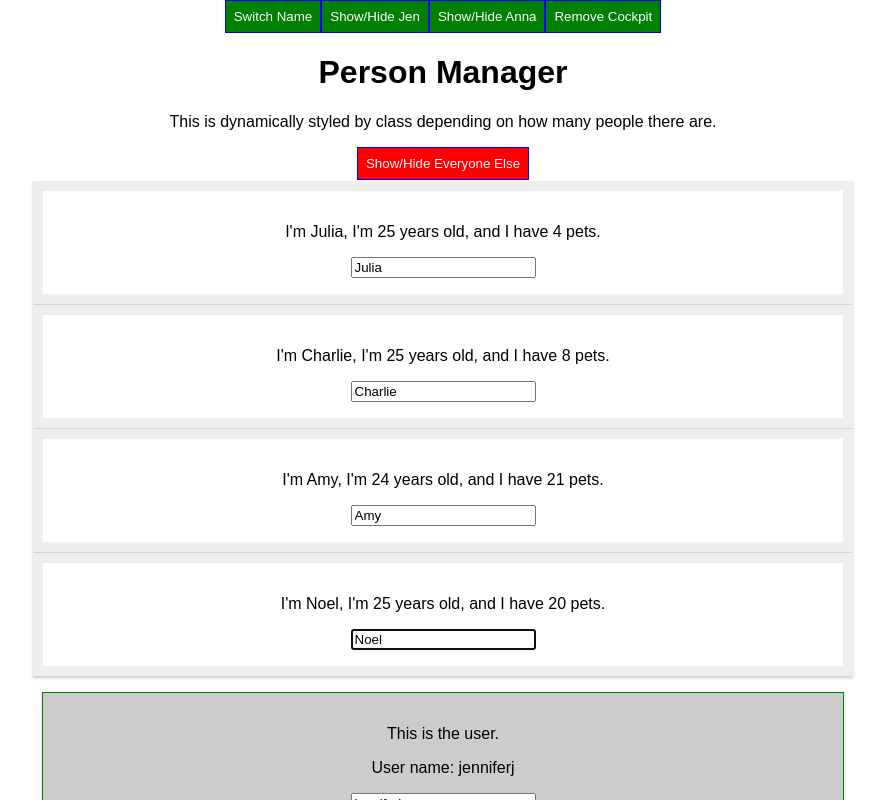
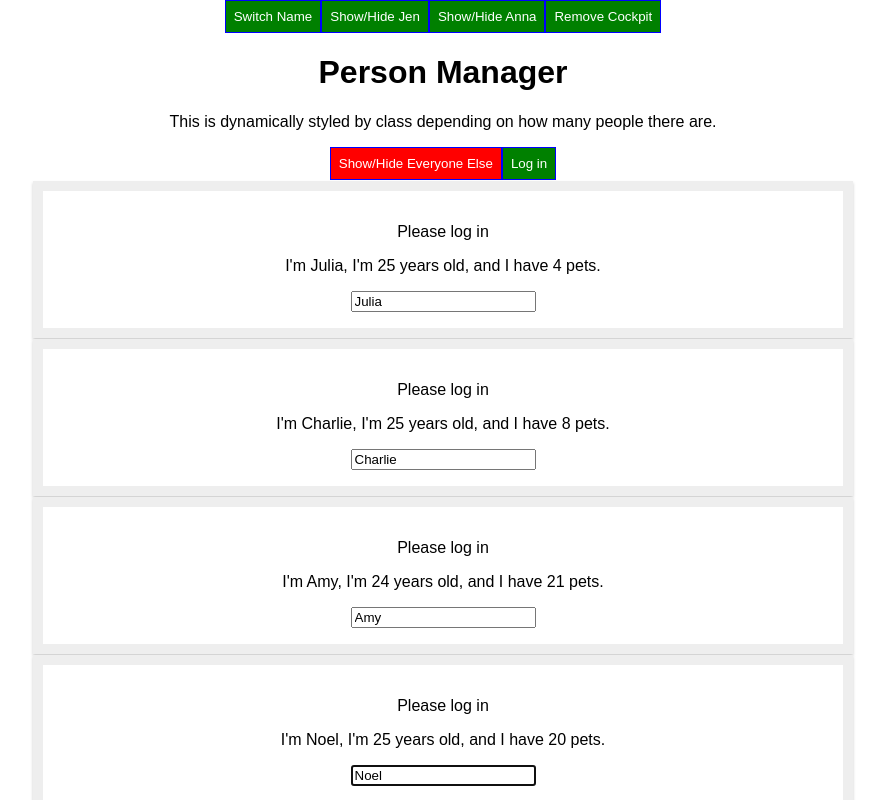
Before and after one commit to jenjohnson7/learning_react, a React app: page / in a window 1280 px wide. Shown: the top 800 px of the page, without its empty margins (197-1082 px from the left). Built offline with nearby package versions, Linux system fonts and the light colour scheme.

Commit message:
lectures 113-114 context to pass data across components

```diff
--- a/src/components/Cockpit/Cockpit.js
+++ b/src/components/Cockpit/Cockpit.js
@@ -1,9 +1,13 @@
-import React, { useEffect, useRef } from 'react';
+import React, { useEffect, useRef, useContext } from 'react';
 import classes from './Cockpit.css';
+import AuthContext from '../../context/auth-context.js';
 
 const cockpit = (props) => {
 
 	const toggleButtonRef = useRef(null);
+	const authContext = useContext(AuthContext);
+
+	console.log("authenticated in cockpit.js " + authContext.authenticated);
 
 	useEffect(() => {
 		toggleButtonRef.current.click();
@@ -74,6 +78,7 @@ const cockpit = (props) => {
 			<h1>{props.title}</h1>
 			<p className={assigned_classes.join(' ')}>This is dynamically styled by class depending on how many people there are.</p>
 			<button ref={toggleButtonRef} className={buttonClass} onClick={props.clicked.bind(this, 'everyone')}>Show/Hide Everyone Else</button>
+			<button onClick={authContext.login}>Log in</button>
 		</div>
 	);
 }
--- a/src/components/Persons/Person/Person.js
+++ b/src/components/Persons/Person/Person.js
@@ -5,6 +5,7 @@ import PropTypes from 'prop-types';
 import classes from './Person.css';
 import withClass from '../../../hoc/WithClass.js';
 import Aux from '../../../hoc/Aux.js';
+import AuthContext from '../../../context/auth-context.js';
 
 class Person extends Component {
 
@@ -14,17 +15,21 @@ class Person extends Component {
 		this.inputElementRef = React.createRef();
 	}
 
+	static contextType = AuthContext;
+
 	componentDidMount(){
 		// V1/older
 		// this.inputElement.focus();
 		// V2/newer
 		this.inputElementRef.current.focus();
+		console.log("is patient authenticated? " + this.context.authenticated);
 	}
 
 	render() {
 		console.log('[Person.js] rendering');
 		return(
 			<Aux>
+			{this.context.authenticated ? <p>Authenticated!</p> : <p>Please log in</p>}
 			<p onClick={this.props.click}>I'm {this.props.name}, I'm {this.props.age} years old, and I have {Math.floor(Math.random() * 30)} pets.</p>
 			<p>{this.props.children}</p>
 			<input type="text" onChange={this.props.changed} value={this.props.name}
--- a/src/containers/App.js
+++ b/src/containers/App.js
@@ -13,6 +13,7 @@ import ValidationComponent from '../components/ValidationComponent/ValidationCom
 import CharComponent from '../components/CharComponent/CharComponent.js';
 import Aux from '../hoc/Aux.js';
 import withClass from '../hoc/WithClass.js';
+import AuthContext from '../context/auth-context.js';
 
 class App extends Component {
 
@@ -43,6 +44,7 @@ class App extends Component {
 	  typed_string: "",
 	  showCockpit: true,
 	  changeCounter: 0,
+	  authenticated: false,
   }
 
 	static getDerivedStateFromProps(props, state){
@@ -139,6 +141,10 @@ class App extends Component {
 	};
   }
 
+  loginHandler = () => {
+	  this.setState({authenticated: true})
+  };
+
   typedStringHandler = (event) => {
 	  this.setState({typed_string: event.target.value});
   }
@@ -193,7 +199,8 @@ class App extends Component {
 			<Persons
 			persons={this.state.persons}
 			clicked={this.deletePersonHandler}
-			changed={this.nameChangedHander}>
+			isAuthenticated={this.state.authenticated}
+			changed={this.nameChangedHandler}>
 			</Persons>
 			</div>
 		);
@@ -247,6 +254,12 @@ class App extends Component {
 		onClick={() => {
 			this.setState({showCockpit: false});
 		}}>Remove Cockpit</button>
+		<AuthContext.Provider
+		value={
+			{authenticated: this.state.authenticated,
+				login: this.loginHandler
+			}
+		}>
 		{this.state.showCockpit ?
 		<Cockpit
 		title={this.props.appTitle}
@@ -256,6 +269,7 @@ class App extends Component {
 		: null}
 
 		{ persons }
+		</AuthContext.Provider>
 
 		<div style={usernameBlock}>
 		<UserOutput username={this.state.usernames[0].username} />
--- /dev/null
+++ b/src/context/auth-context.js
@@ -0,0 +1,8 @@
+import React from 'react';
+
+const authContext = React.createContext({
+	authenticated: false,
+	login: () => {}
+});
+
+export default authContext;
```
